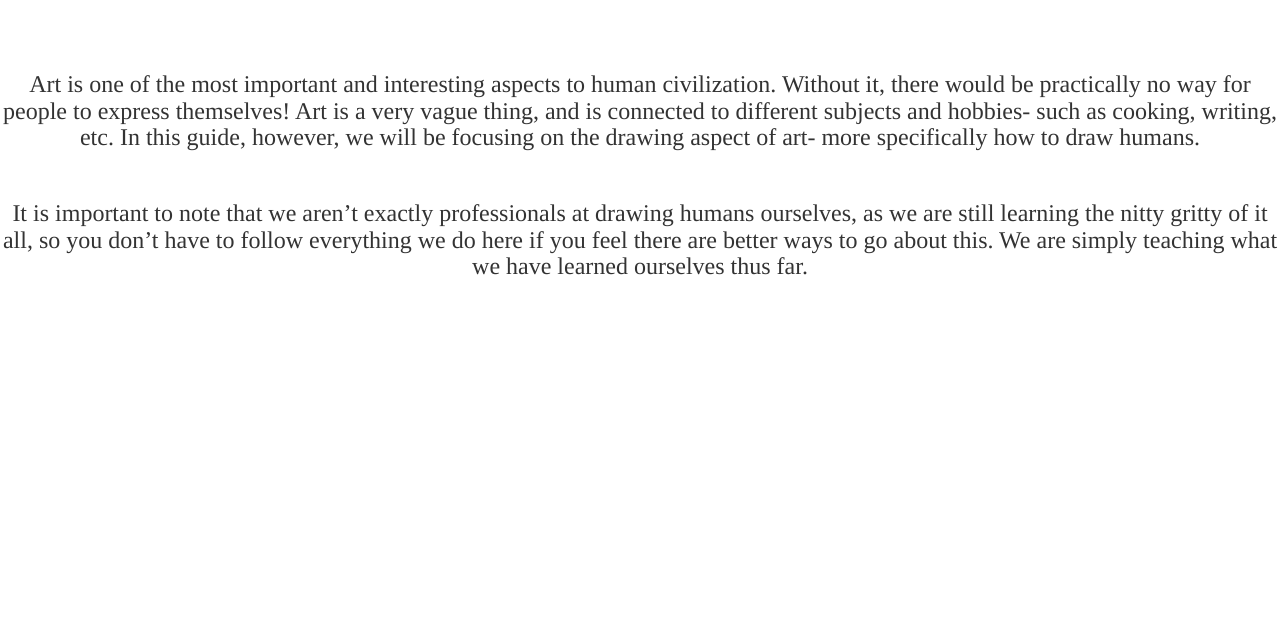
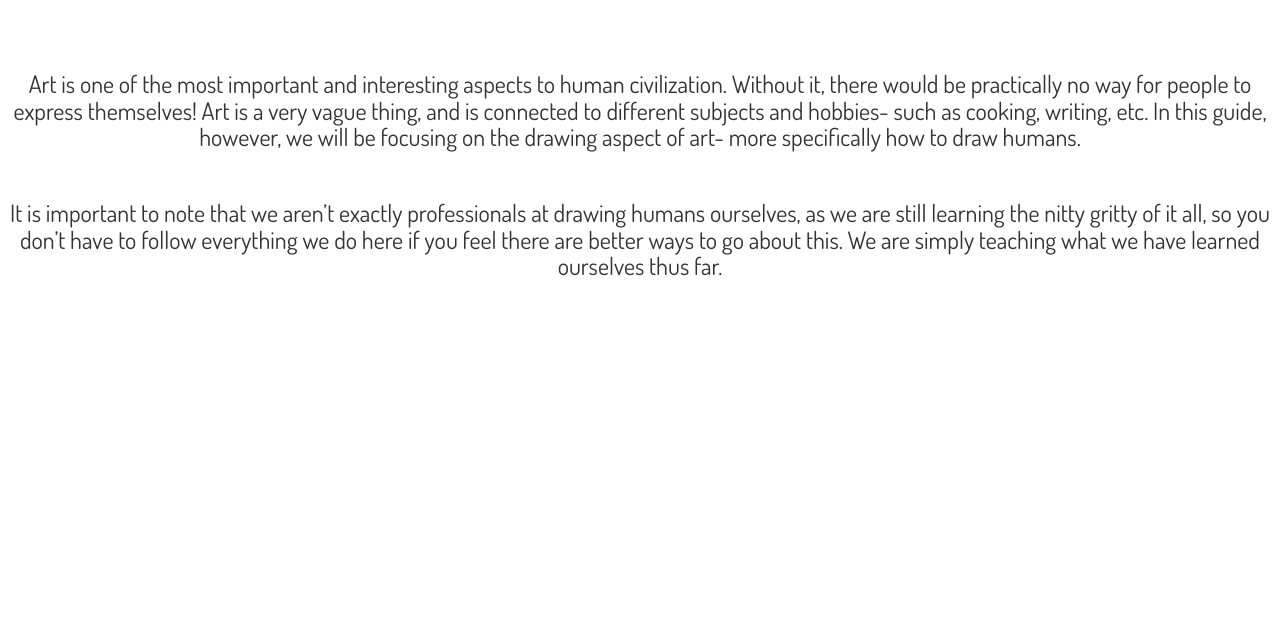
Before and after one commit to emilys0766/sep-website-project, a plain HTML site: page index.html in a window 1280 px wide. Shown: the part 178-800 px from the top of the page. Drawn offline with nearby package versions, Linux system fonts and the light colour scheme.

Commit message:
changed fonts

```diff
--- a/index.html
+++ b/index.html
@@ -5,6 +5,7 @@
     <meta name="viewport" content="width=device-width, initial-scale=1">
     <title>Software Website Project</title>
 
+    <link href="https://fonts.googleapis.com/css?family=Dosis" rel="stylesheet">
     <link rel="stylesheet" href="https://maxcdn.bootstrapcdn.com/bootstrap/3.3.7/css/bootstrap.min.css">
 
 <!-- jQuery library -->
@@ -17,7 +18,7 @@
   <style>
 
     #home {
-      font-family: Times;
+      font-family: Dosis;
     }
 
     .center-text {
@@ -52,7 +53,9 @@
     <h1>A Guide to Improve Your Art!</h1><br><br><br>
     <h3>Art is one of the most important and interesting aspects to human civilization. Without it, there would be practically no way for people to express themselves! Art is a very vague thing, and is connected to different subjects and hobbies- such as cooking, writing, etc. In this guide, however, we will be focusing on the drawing aspect of art- more specifically how to draw humans.</h3><br>
     <h3>It is important to note that we aren’t exactly professionals at drawing humans ourselves, as we are still learning the nitty gritty of it all, so you don’t have to follow everything we do here if you feel there are better ways to go about this. We are simply teaching what we have learned ourselves thus far.
+
 </h3>
+
 
   </div>
 </header>
```
